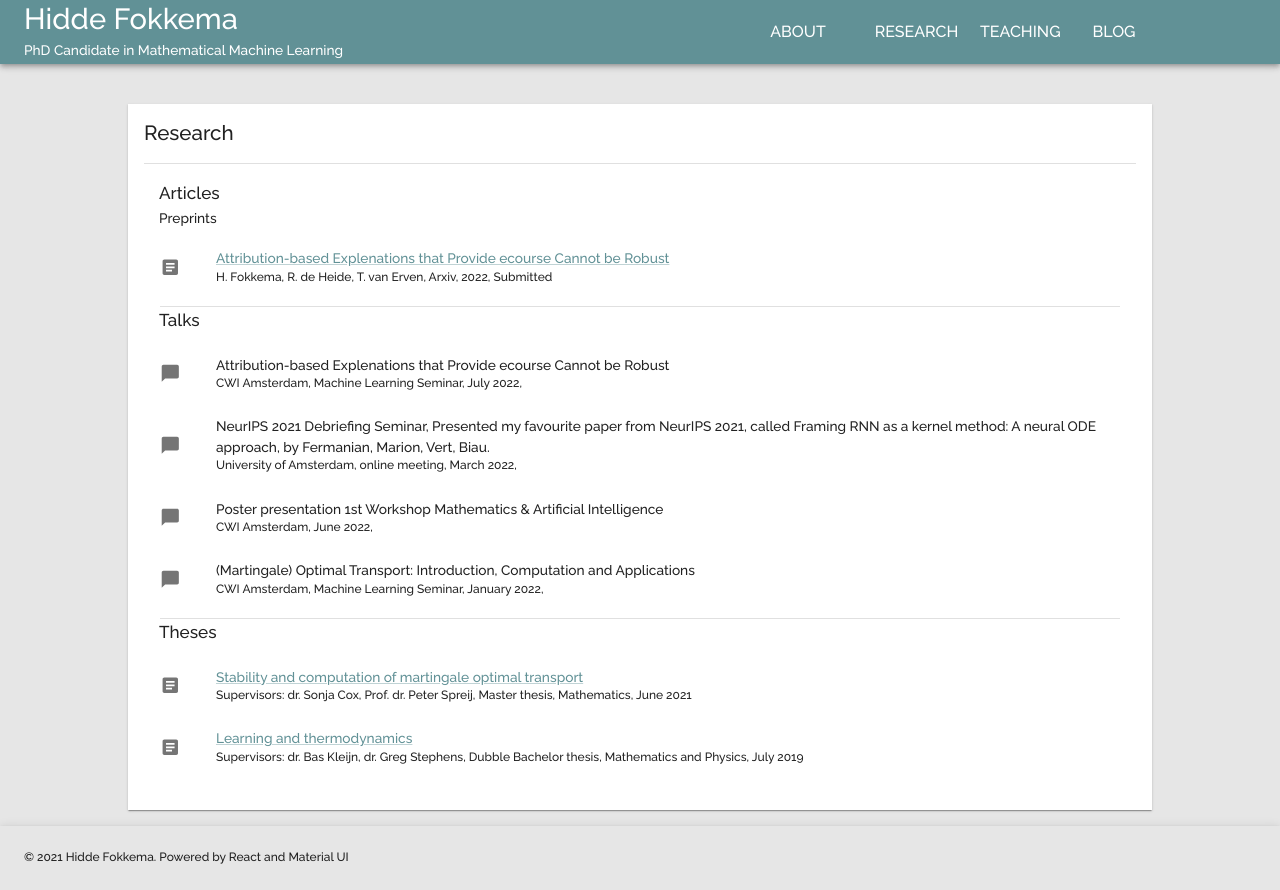
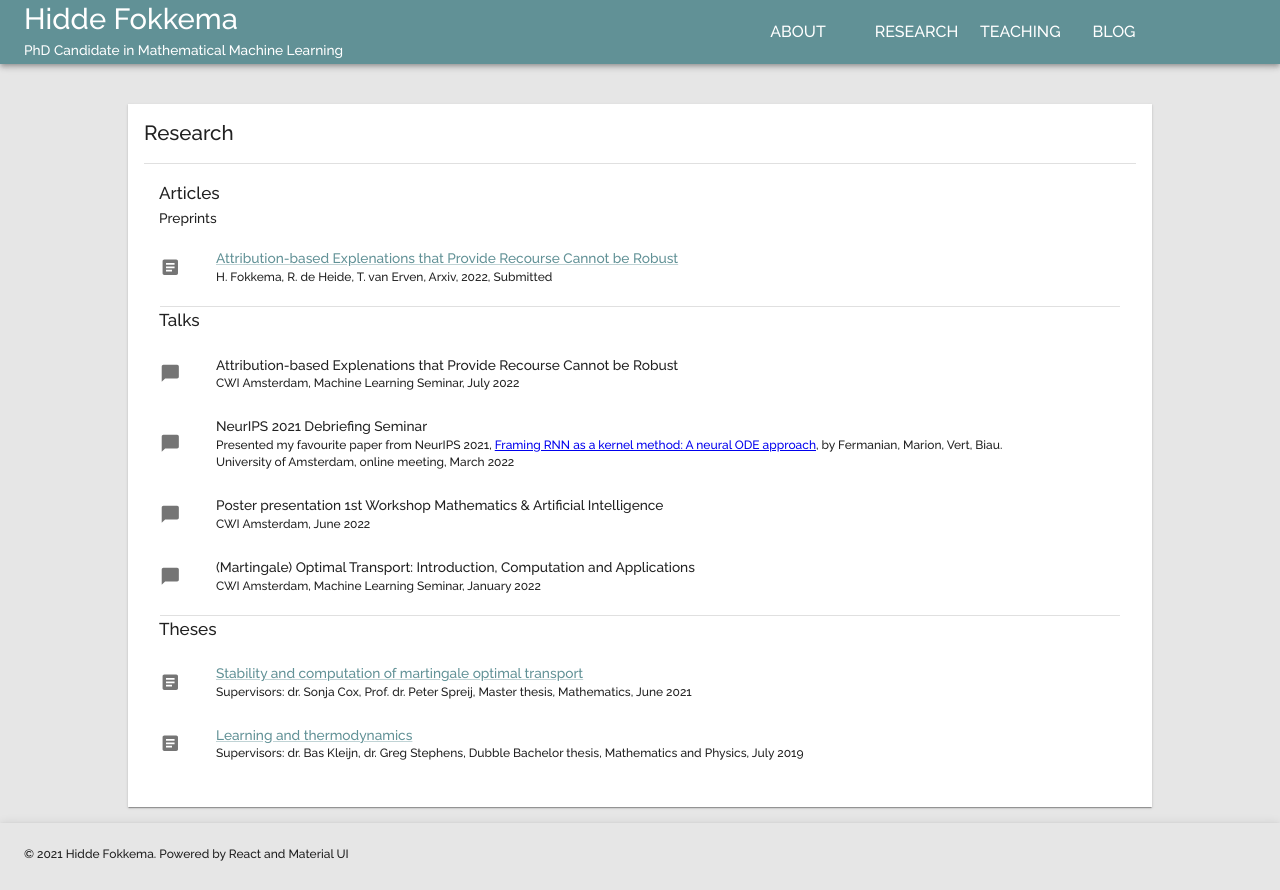
Before and after one commit to HiddeFok/personal-website-react, a React (Create React App) app: page /research in a window 1280 px wide. Built offline with nearby package versions, Linux system fonts and the light colour scheme.

Commit message:
Added some links and fixed some typos

```diff
--- a/src/components/NewsCard.tsx
+++ b/src/components/NewsCard.tsx
@@ -22,6 +22,9 @@ function createNewsItem(newsItem: newsItem){
       <ListItemText>
         <Typography variant="body1">
           {newsItem.title}
+        </Typography>
+        <Typography variant="body2">
+          {newsItem.additional}
         </Typography>
       </ListItemText>
     </ListItem>
--- a/src/components/publication.tsx
+++ b/src/components/publication.tsx
@@ -51,7 +51,9 @@ function createTalkItem(talk: Talk) {
           {talk.title}
         </Typography>
         <Typography variant="body2">
-          {talk.location}, {talk.date}, {talk.additional}
+          {talk.additional}
+
+          {talk.location}, {talk.date}
         </Typography>
       </ListItemText>
     </ListItem>
--- a/src/data/news.ts
+++ /dev/null
@@ -1,17 +0,0 @@
-export interface newsItem {
-  title: string
-  additional?: string
-}
-
-export const newsItems: newsItem[] = [
-  {
-    title: "2022-07: Going to COLT 2022 in London."
-  },
-  {
-    title: `2022-05: My first paper, authored together with Rianne de Heide and Tim van Erven, is submitted!
-    Titled: Attribution-based Explanations that Provide Recourse Cannot be Robust.`
-  },
-  {
-    title: "2021-09: Started my PhD!"
-  }
-]
--- /dev/null
+++ b/src/data/news.tsx
@@ -0,0 +1,20 @@
+export interface newsItem {
+  title: string
+  additional?: any
+}
+
+export const newsItems: newsItem[] = [
+  {
+    title: "2022-07: Going to COLT 2022 in London."
+  },
+  {
+    title: `2022-05: My first paper, authored together with Rianne de Heide and Tim van Erven, is submitted!`,
+    additional:
+    <div>
+      Title and link: <a href="https://arxiv.org/abs/2205.15834">Attribution-based Explanations that Provide Recourse Cannot be Robust.</a>
+    </div>
+  },
+  {
+    title: "2021-09: Started my PhD!"
+  }
+]
--- a/src/data/publications.ts
+++ b/src/data/publications.ts
@@ -9,7 +9,7 @@ export interface Publication {
 // object should be removed
 export const listPublications: Publication[] = [
   {
-    title: 'Attribution-based Explenations that Provide ecourse Cannot be Robust',
+    title: 'Attribution-based Explenations that Provide Recourse Cannot be Robust',
     authors: ['H. Fokkema', 'R. de Heide', 'T. van Erven'],
     journal: 'Arxiv',
     date: '2022',
--- a/src/data/talks.ts
+++ b/src/data/talks.tsx
@@ -7,13 +7,19 @@ export interface Talk {
 // object should be removed
 export const listTalks: Talk[] = [
   {
-    title: 'Attribution-based Explenations that Provide ecourse Cannot be Robust',
+    title: 'Attribution-based Explenations that Provide Recourse Cannot be Robust',
     location: 'CWI Amsterdam, Machine Learning Seminar',
     date: 'July 2022'
   },
   {
-    title: `NeurIPS 2021 Debriefing Seminar, Presented my favourite paper from NeurIPS 2021, called
-            Framing RNN as a kernel method: A neural ODE approach, by Fermanian, Marion, Vert, Biau.`,
+    title: `NeurIPS 2021 Debriefing Seminar`,
+    additional:
+    <div>
+      Presented my favourite paper from NeurIPS 2021, <a
+      href="https://proceedings.neurips.cc/paper/2021/hash/18a9042b3fc5b02fe3d57fea87d6992f-Abstract.html">
+        Framing RNN as a kernel method: A neural ODE approach
+      </a>, by Fermanian, Marion, Vert, Biau.
+    </div>,
     location: "University of Amsterdam, online meeting",
     date: 'March 2022'
   },
```
